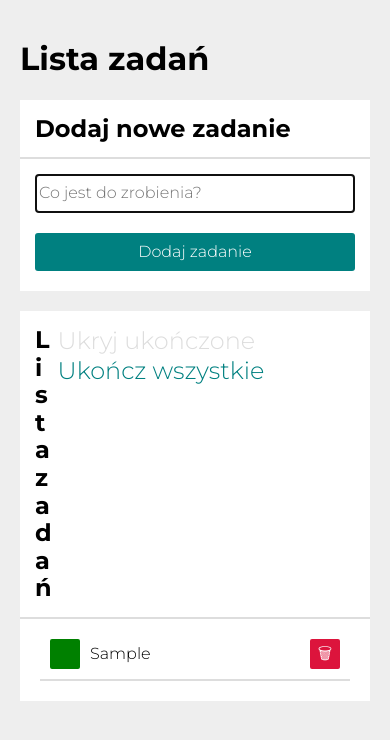
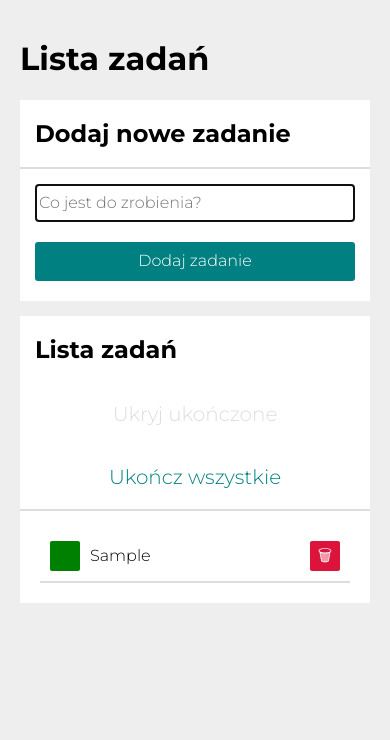
Before and after one commit to eltair41/ToDo-List, a plain HTML site: page index.html in a window 390 px wide. Both pictures are taken after typing "Sample" into the empty fields and a click on the button "Dodaj zadanie". Drawn offline with nearby package versions, Linux system fonts and the light colour scheme.

Commit message:
media queries added

```diff
--- a/css/list.css
+++ b/css/list.css
@@ -10,6 +10,7 @@
     grid-template-columns: auto 1fr auto;
     grid-gap: 10px;
     padding: 10px;
+    padding-top: 30px;
     border-bottom: 2px solid #ddd;
     align-items: center;
 }
--- a/css/section.css
+++ b/css/section.css
@@ -7,7 +7,19 @@
     grid-template-columns: 1fr auto;
     border-bottom: 2px solid #ddd;
     padding: 15px;
-    margin-bottom: 10px;
+    padding-bottom: 0;
+    padding-top: 0;
+}
+
+@media(max-width: 768px) {
+    .section__header {
+        grid-template-columns: 1fr;
+    }
+}
+
+.section__specialButtons {
+    display: flex;
+    flex-wrap: wrap;
 }
 
 .section__headerButtons {
@@ -15,6 +27,14 @@
     background-color: white;
     color: teal;
     transition: 0.5s;
+    font-size: 20px;
+}
+
+@media(max-width: 768px) {
+    .section__headerButtons {
+        flex-basis: 100%;
+        padding: 20px;
+    }
 }
 
 .section__headerButtons:hover {
--- a/index.html
+++ b/index.html
@@ -28,18 +28,20 @@
             <h1>Lista zadań</h1>
         </header>
         <section class="section">
-            <h2 class="section__header">Dodaj nowe zadanie</h2>
+            <header class="section__header">
+                <h2>Dodaj nowe zadanie</h2>
+            </header>
             <form class="js-form section__form">
                 <input class="js-newTask section__formField" autofocus placeholder="Co jest do zrobienia?">
                 <button class="section__button">Dodaj zadanie</button>
             </form>
         </section>
         <section class="section">
-            <h2 class="section__header ">
-                Lista zadań <div class="js-buttons"></div>
-            </h2>
-            <ul class="js-tasks list">
-            </ul>
+            <header class="section__header">
+                <h2>Lista zadań</h2>
+                <div class="section__specialButtons js-buttons"></div>
+            </header>
+            <ul class="js-tasks list"></ul>
         </section>
     </main>
 </body>
--- a/js/script.js
+++ b/js/script.js
@@ -10,7 +10,7 @@
         render();
     };
 
-    const toggleHideDoneTasks = (taskIndex) => {
+    const toggleHideDoneTasks = () => {
         hideDoneTasks = !hideDoneTasks
         render();
     };
```
